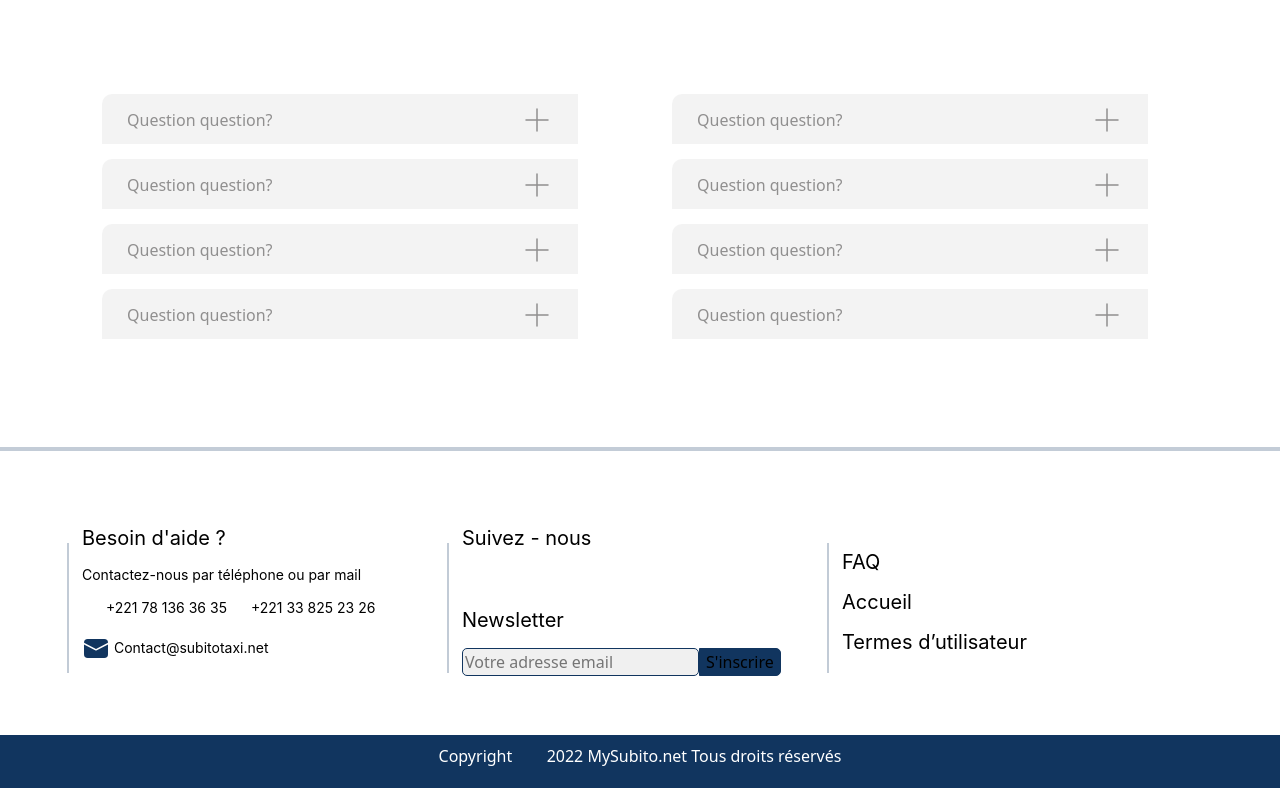
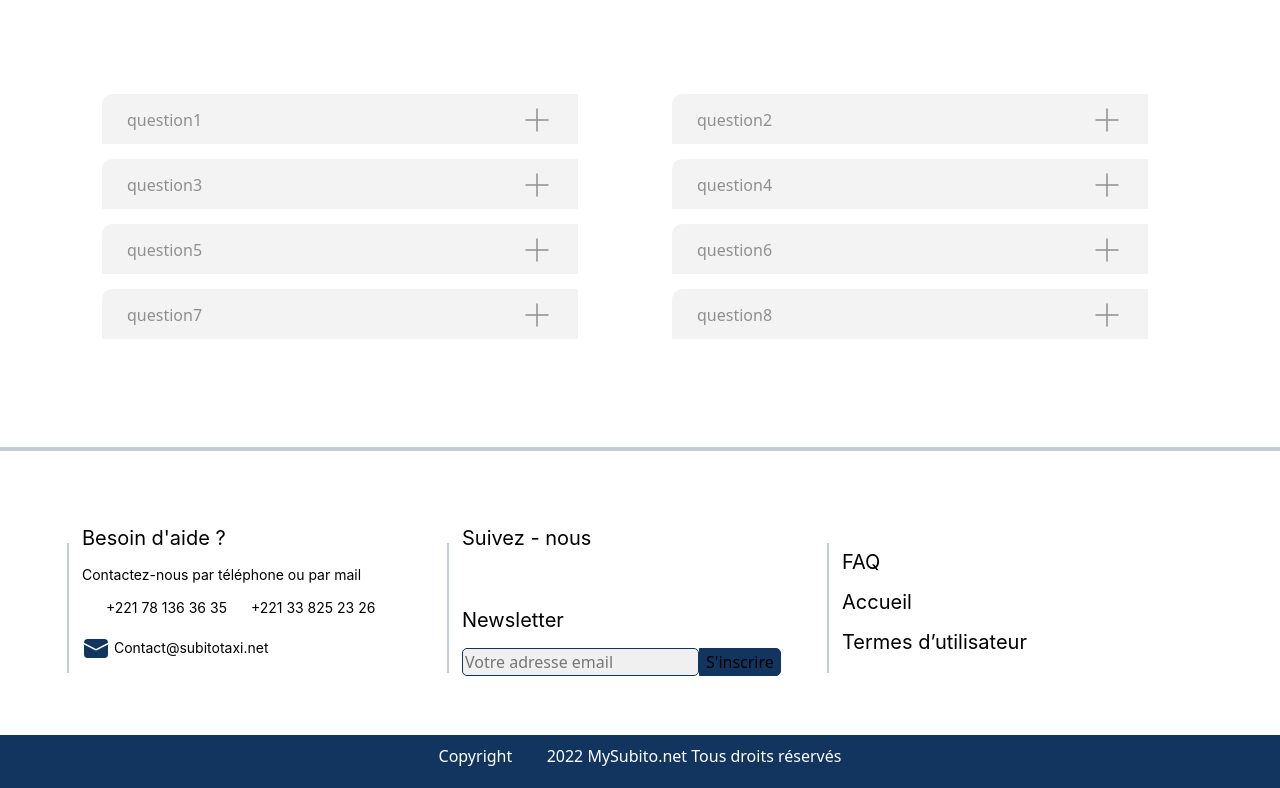
Before and after one commit to jarajop/ReactJS, a React (Create React App) app: page / in a window 1280 px wide. Shown: the part 1028-1816 px from the top of the page. Built offline with nearby package versions, Linux system fonts and the light colour scheme; some icons are missing.

Commit message:
map_avc_les_kestions

```diff
--- a/src/componants/Accueil.jsx
+++ b/src/componants/Accueil.jsx
@@ -2,8 +2,57 @@ import { NavLink } from "react-router-dom";
 import Img9 from "../assets/images/home/banner_faq.png";
 import "../assets/styles/style.css";
 import { Icon } from "@iconify/react";
+import { useState } from "react";
 
 function Accueil() {
+  const Kaba = [
+    {
+      question: "question1",
+      reponse:
+        "1Lorem ipsum dolor sit amet consectetur. Varius vitae aliquam porttitor mauris.din. Ullamcorper vel hendrerit enim massa duis.Donec tincidunt mauris facilisis eu tellus justo nibh. Pretium at elementum estas arcu. Et laoreet neque laoreel hendrerit enim",
+    },
+    {
+      question: "question2",
+      reponse:
+        "2Lorem ipsum dolor sit amet consectetur. Varius vitae aliquam porttitor mauris.din. Ullamcorper vel hendrerit enim massa duis.Donec tincidunt mauris facilisis eu tellus justo nibh. Pretium at elementum estas arcu. Et laoreet neque laoreel hendrerit enim",
+    },
+    {
+      question: "question3",
+      reponse:
+        "3Lorem ipsum dolor sit amet consectetur. Varius vitae aliquam porttitor mauris.din. Ullamcorper vel hendrerit enim massa duis.Donec tincidunt mauris facilisis eu tellus justo nibh. Pretium at elementum estas arcu. Et laoreet neque laoreel hendrerit enim",
+    },
+    {
+      question: "question4",
+      reponse:
+        "Lorem ipsum dolor sit amet consectetur. Varius vitae aliquam porttitor mauris.din. Ullamcorper vel hendrerit enim massa duis.Donec tincidunt mauris facilisis eu tellus justo nibh. Pretium at elementum estas arcu. Et laoreet neque laoreel hendrerit enim",
+    },
+    {
+      question: "question5",
+      reponse:
+        "Lorem ipsum dolor sit amet consectetur. Varius vitae aliquam porttitor mauris.din. Ullamcorper vel hendrerit enim massa duis.Donec tincidunt mauris facilisis eu tellus justo nibh. Pretium at elementum estas arcu. Et laoreet neque laoreel hendrerit enim",
+    },
+    {
+      question: "question6",
+      reponse:
+        "Lorem ipsum dolor sit amet consectetur. Varius vitae aliquam porttitor mauris.din. Ullamcorper vel hendrerit enim massa duis.Donec tincidunt mauris facilisis eu tellus justo nibh. Pretium at elementum estas arcu. Et laoreet neque laoreel hendrerit enim",
+    },
+    {
+      question: "question7",
+      reponse:
+        "Lorem ipsum dolor sit amet consectetur. Varius vitae aliquam porttitor mauris.din. Ullamcorper vel hendrerit enim massa duis.Donec tincidunt mauris facilisis eu tellus justo nibh. Pretium at elementum estas arcu. Et laoreet neque laoreel hendrerit enim",
+    },
+    {
+      question: "question8",
+      reponse:
+        "Lorem ipsum dolor sit amet consectetur. Varius vitae aliquam porttitor mauris.din. Ullamcorper vel hendrerit enim massa duis.Donec tincidunt mauris facilisis eu tellus justo nibh. Pretium at elementum estas arcu. Et laoreet neque laoreel hendrerit enim",
+    },
+  ];
+  const [isOpen, setIsOpen] = useState(false); // ici on la initialisé á ce quil soit fermé par defaut
+
+  const toggleOpen = () => {
+    setIsOpen(!isOpen); // la il permutte just letat de laffichage en fonction du click
+  };
+
   return (
     <div>
       <div id="home">
@@ -47,94 +96,27 @@ function Accueil() {
       </div>
       <div className="container mt-5 mb-5">
         <div className="row  ">
-          <div className="col-6">
-            <div className="kestion d-flex justify-content-between align-items-center">
-              <p className="p-0 m-0"> Question question?</p>
+          {Kaba.map((question,index) => (
+            <div className="col-6 "onClick={()=>setIsOpen(!isOpen) }>
+              <div className="kestion ">
+                <div className="d-flex justify-content-between align-items-center w-100">
+                  <p className="p-0 m-0" >
+                    {question.question}  {/* les kestion sont dynamiques ici */}
+                  </p>
                   <Icon
                     icon="ph:plus-light"
                     color="#908f8f"
                     width="32"
                     height="32"
                   />
-            </div>{" "}
                 </div>
-          <div className="col-6">
-            <div className="kestion d-flex justify-content-between align-items-center">
-              <p className="p-0 m-0"> Question question?</p>
-              <Icon
-                icon="ph:plus-light"
-                color="#908f8f"
-                width="32"
-                height="32"
-              />
-            </div>{" "}
+                {isOpen && (
+                  <p>
+                                        {question.reponse}   </p>
+                )}
               </div>
-          <div className="col-6">
-            <div className="kestion d-flex justify-content-between align-items-center">
-              <p className="p-0 m-0"> Question question?</p>
-              <Icon
-                icon="ph:plus-light"
-                color="#908f8f"
-                width="32"
-                height="32"
-              />
-            </div>{" "}
             </div>
-          <div className="col-6">
-            <div className="kestion d-flex justify-content-between align-items-center">
-              <p className="p-0 m-0"> Question question?</p>
-              <Icon
-                icon="ph:plus-light"
-                color="#908f8f"
-                width="32"
-                height="32"
-              />
-            </div>{" "}
-          </div>
-          <div className="col-6">
-            <div className="kestion d-flex justify-content-between align-items-center">
-              <p className="p-0 m-0"> Question question?</p>
-              <Icon
-                icon="ph:plus-light"
-                color="#908f8f"
-                width="32"
-                height="32"
-              />
-            </div>{" "}
-          </div>
-          <div className="col-6">
-            <div className="kestion d-flex justify-content-between align-items-center">
-              <p className="p-0 m-0"> Question question?</p>
-              <Icon
-                icon="ph:plus-light"
-                color="#908f8f"
-                width="32"
-                height="32"
-              />
-            </div>{" "}
-          </div>
-          <div className="col-6">
-            <div className="kestion d-flex justify-content-between align-items-center">
-              <p className="p-0 m-0"> Question question?</p>
-              <Icon
-                icon="ph:plus-light"
-                color="#908f8f"
-                width="32"
-                height="32"
-              />
-            </div>{" "}
-          </div>
-          <div className="col-6">
-            <div className="kestion d-flex justify-content-between align-items-center">
-              <p className="p-0 m-0"> Question question?</p>
-              <Icon
-                icon="ph:plus-light"
-                color="#908f8f"
-                width="32"
-                height="32"
-              />
-            </div>{" "}
-          </div>
+          ))}
         </div>
       </div>
 
@@ -218,7 +200,8 @@ function Accueil() {
                       color="#11355f"
                       width="24"
                       height="24"
-                  />{" "}</a>
+                    />{" "}
+                  </a>
                 </p>
                 <p className="text-start aide">Newsletter </p>
                 <div className="d-flex ">
```
Also changed, not shown: src/componants/Question.jsx (added, +31 -0 lines). Lines whose indentation alone changed are shown as unchanged.
